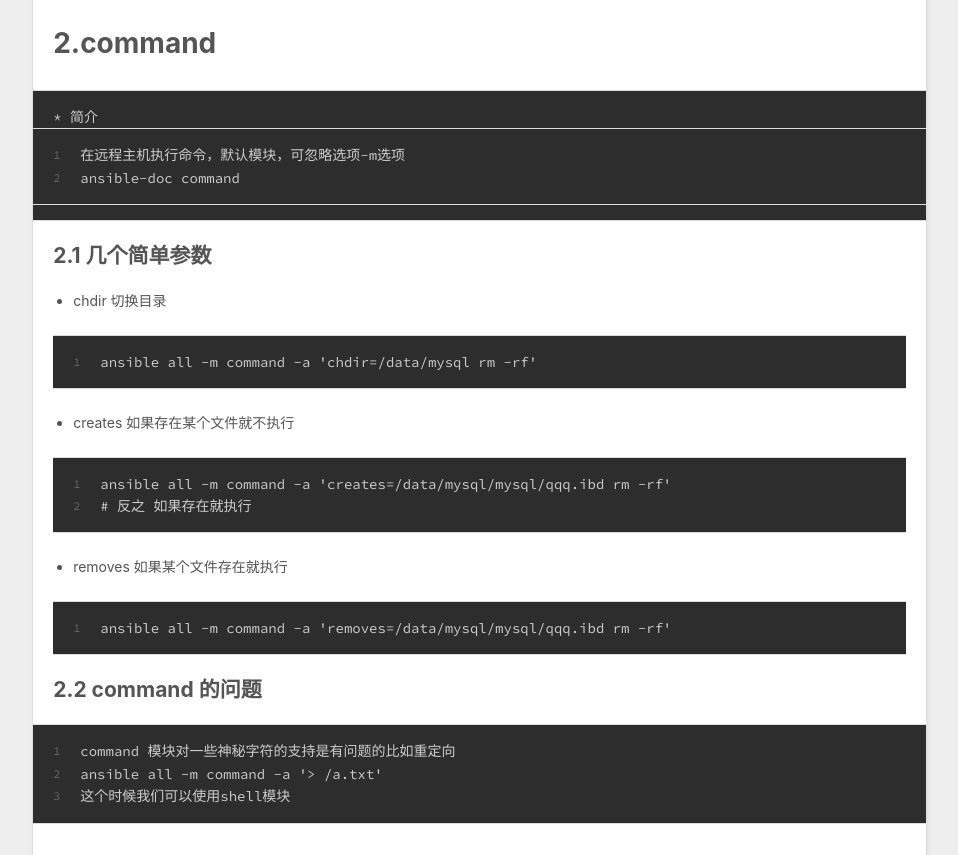
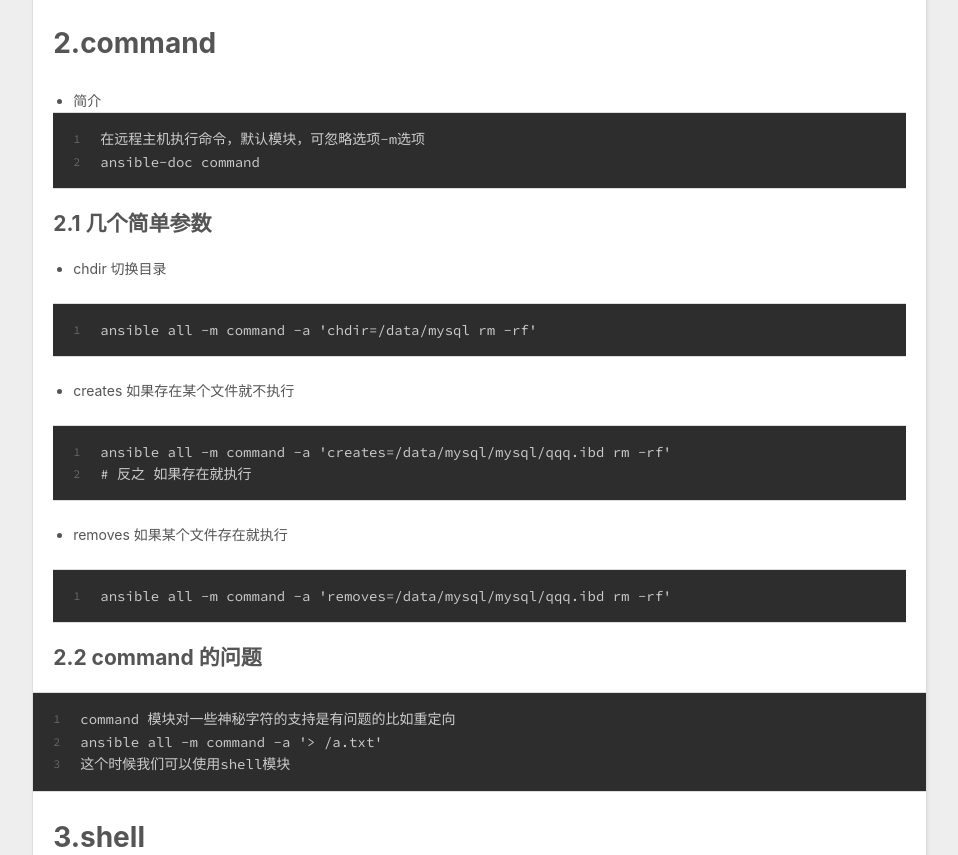
Before and after one commit to faker-DemoKing/faker-DemoKing.github.io, a plain HTML site: page 2019/10/08/ansible-modules/index.html in a window 1280 px wide. Shown: the part 769-1624 px from the top of the page, without its empty margins (8-966 px from the left). Drawn offline with nearby package versions, Linux system fonts and the light colour scheme.

Commit message:
Site updated: 2019-10-08 17:49:24

```diff
--- a/2019/10/08/ansible-modules/index.html
+++ b/2019/10/08/ansible-modules/index.html
@@ -7,17 +7,17 @@
 
   <title>ansible-modules | 我以为是规则,失去最爱的一个,才能记忆深刻</title>
   <meta name="viewport" content="width=device-width, initial-scale=1, maximum-scale=1">
-  <meta name="description" content="1.ansible-doc 查看现在的模块有哪些   1ansible-doc -l  查看某个模块的简要说明   12ansible-doc -s pingansible-doc ping    2.command* 简介 12在远程主机执行命令，默认模块，可忽略选项-m选项ansible-doc command2.1 几个简单参数 chdir 切换目录   1ansible all -m co">
+  <meta name="description" content="1.ansible-doc 查看现在的模块有哪些   1ansible-doc -l  查看某个模块的简要说明   12ansible-doc -s pingansible-doc ping    2.command 简介  12在远程主机执行命令，默认模块，可忽略选项-m选项ansible-doc command    2.1 几个简单参数 chdir 切换目录   1ansible all -">
 <meta property="og:type" content="article">
 <meta property="og:title" content="ansible-modules">
 <meta property="og:url" content="http://yoursite.com/2019/10/08/ansible-modules/index.html">
 <meta property="og:site_name" content="我以为是规则,失去最爱的一个,才能记忆深刻">
-<meta property="og:description" content="1.ansible-doc 查看现在的模块有哪些   1ansible-doc -l  查看某个模块的简要说明   12ansible-doc -s pingansible-doc ping    2.command* 简介 12在远程主机执行命令，默认模块，可忽略选项-m选项ansible-doc command2.1 几个简单参数 chdir 切换目录   1ansible all -m co">
+<meta property="og:description" content="1.ansible-doc 查看现在的模块有哪些   1ansible-doc -l  查看某个模块的简要说明   12ansible-doc -s pingansible-doc ping    2.command 简介  12在远程主机执行命令，默认模块，可忽略选项-m选项ansible-doc command    2.1 几个简单参数 chdir 切换目录   1ansible all -">
 <meta property="og:locale" content="zh">
-<meta property="og:updated_time" content="2019-10-08T13:48:48.383Z">
+<meta property="og:updated_time" content="2019-10-08T13:49:18.380Z">
 <meta name="twitter:card" content="summary">
 <meta name="twitter:title" content="ansible-modules">
-<meta name="twitter:description" content="1.ansible-doc 查看现在的模块有哪些   1ansible-doc -l  查看某个模块的简要说明   12ansible-doc -s pingansible-doc ping    2.command* 简介 12在远程主机执行命令，默认模块，可忽略选项-m选项ansible-doc command2.1 几个简单参数 chdir 切换目录   1ansible all -m co">
+<meta name="twitter:description" content="1.ansible-doc 查看现在的模块有哪些   1ansible-doc -l  查看某个模块的简要说明   12ansible-doc -s pingansible-doc ping    2.command 简介  12在远程主机执行命令，默认模块，可忽略选项-m选项ansible-doc command    2.1 几个简单参数 chdir 切换目录   1ansible all -">
 
     <link rel="alternate" href="/atom.xml" title="我以为是规则,失去最爱的一个,才能记忆深刻" type="application/atom+xml">
 
@@ -99,8 +99,12 @@
 
 </li>
 </ul>
-<h1 id="2-command"><a href="#2-command" class="headerlink" title="2.command"></a>2.command</h1><pre><code>* 简介
-<figure class="highlight plain"><table><tr><td class="gutter"><pre><span class="line">1</span><br><span class="line">2</span><br></pre></td><td class="code"><pre><span class="line">在远程主机执行命令，默认模块，可忽略选项-m选项</span><br><span class="line">ansible-doc command</span><br></pre></td></tr></table></figure></code></pre><h2 id="2-1-几个简单参数"><a href="#2-1-几个简单参数" class="headerlink" title="2.1 几个简单参数"></a>2.1 几个简单参数</h2><ul>
+<h1 id="2-command"><a href="#2-command" class="headerlink" title="2.command"></a>2.command</h1><ul>
+<li>简介  <figure class="highlight plain"><table><tr><td class="gutter"><pre><span class="line">1</span><br><span class="line">2</span><br></pre></td><td class="code"><pre><span class="line">在远程主机执行命令，默认模块，可忽略选项-m选项</span><br><span class="line">ansible-doc command</span><br></pre></td></tr></table></figure>
+
+</li>
+</ul>
+<h2 id="2-1-几个简单参数"><a href="#2-1-几个简单参数" class="headerlink" title="2.1 几个简单参数"></a>2.1 几个简单参数</h2><ul>
 <li><p>chdir 切换目录</p>
   <figure class="highlight plain"><table><tr><td class="gutter"><pre><span class="line">1</span><br></pre></td><td class="code"><pre><span class="line">ansible all -m command -a &apos;chdir=/data/mysql rm -rf&apos;</span><br></pre></td></tr></table></figure>
 </li>
```
Also changed, not shown: index.html (+6 -2 lines).
